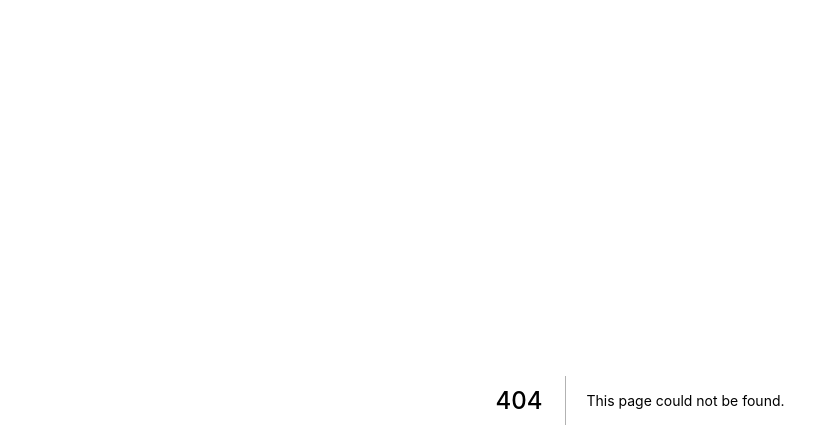
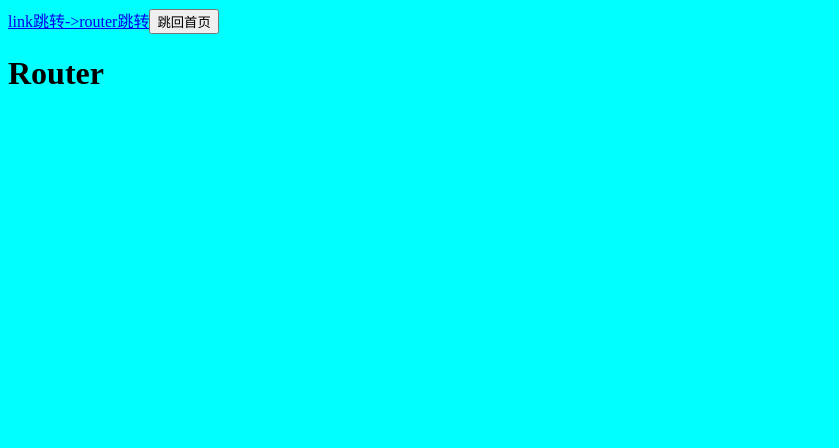
Before and after one commit to wuqion/react_next_test, a Next.js app: page /Router in a window 1280 px wide. Before the commit this address had no page. Shown: the top 448 px of the page, without its empty margins (0-839 px from the left). Built offline with nearby package versions, Linux system fonts and the light colour scheme.

Commit message:
路由跳转

```diff
--- /dev/null
+++ b/pages/Router.js
@@ -0,0 +1,15 @@
+import React, { Component } from 'react'
+import Layout from './component/Layout'
+
+export default class Router extends Component {
+    render() {
+        return (
+            <Layout>
+                <div>
+                    <h1>Router</h1>
+                </div>
+            </Layout>
+
+        )
+    }
+}
--- a/pages/component/Layout.js
+++ b/pages/component/Layout.js
@@ -1,13 +1,15 @@
 import React from 'react'
 import Head from 'next/head'
+import Link from 'next/link'
+import Router from 'next/router'
 
 export default function ({children}) {
     return (
         <div>
-            <Head>
-                <title>通用head</title>
-                <meta name="viewport" content="initial-scale=1.0, width=device-width" />
-            </Head>
+            <Link href='router'>link跳转->router跳转</Link>
+            <button onClick={()=>{
+                Router.push('/')
+            }}>跳回首页</button>
             {children}
 
         </div>
--- a/pages/index.js
+++ b/pages/index.js
@@ -1,5 +1,6 @@
 import React, { Component } from 'react'
 import Layout from './component/Layout'
+import Router from 'next/router'
 
 export default class Index extends Component {
     render() {
@@ -8,6 +9,9 @@ export default class Index extends Component {
                 <div>
                     <h1>第一个组建</h1>
                 </div>
+                <button onClick={()=>{
+                    Router.push('/detail?op=cs','/detail?op=cs',{"dd":"po"});
+                }}>跳转详情</button>
             </Layout>
 
         )
```
Also changed, not shown: pages/Detail.js (added, +17 -0 lines).
